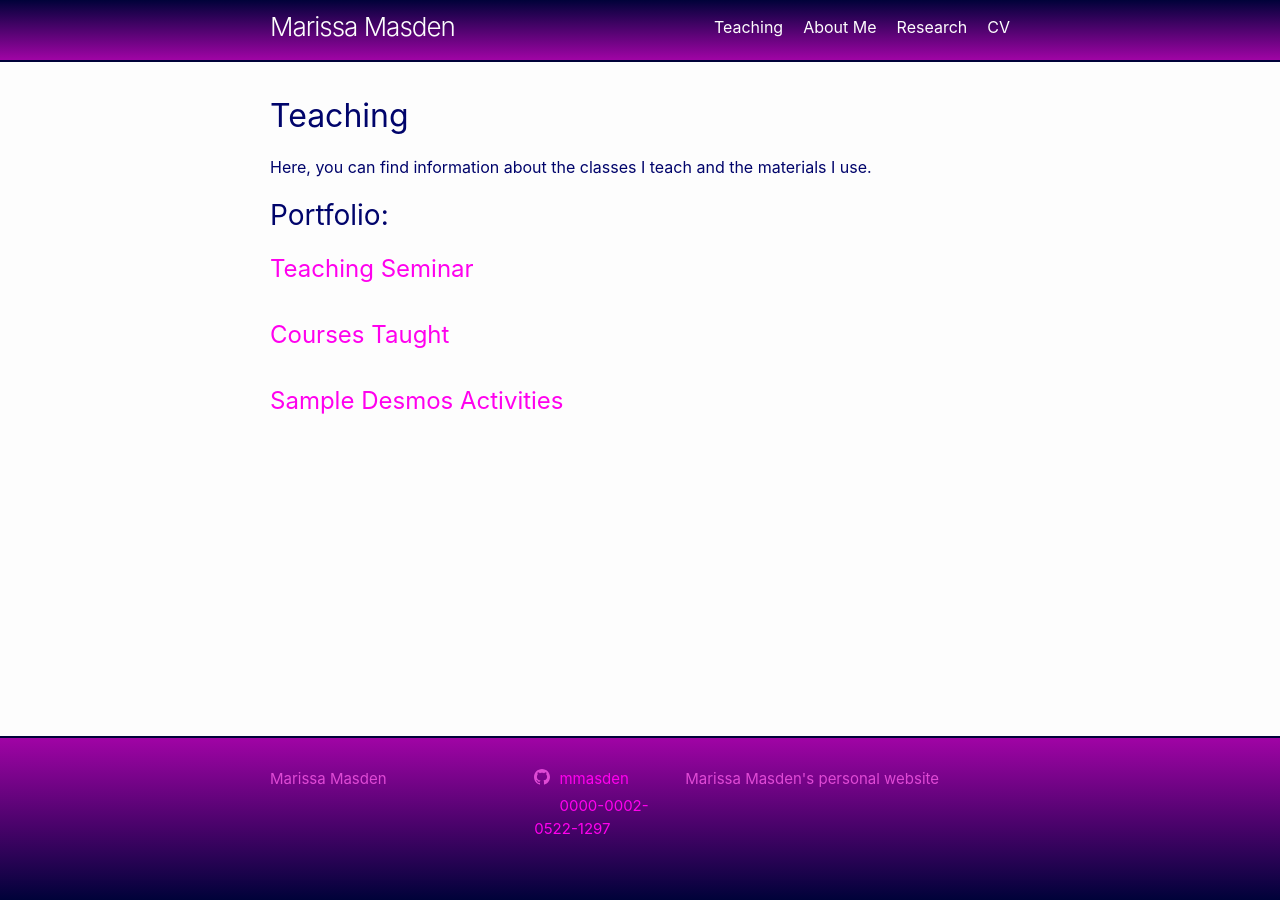
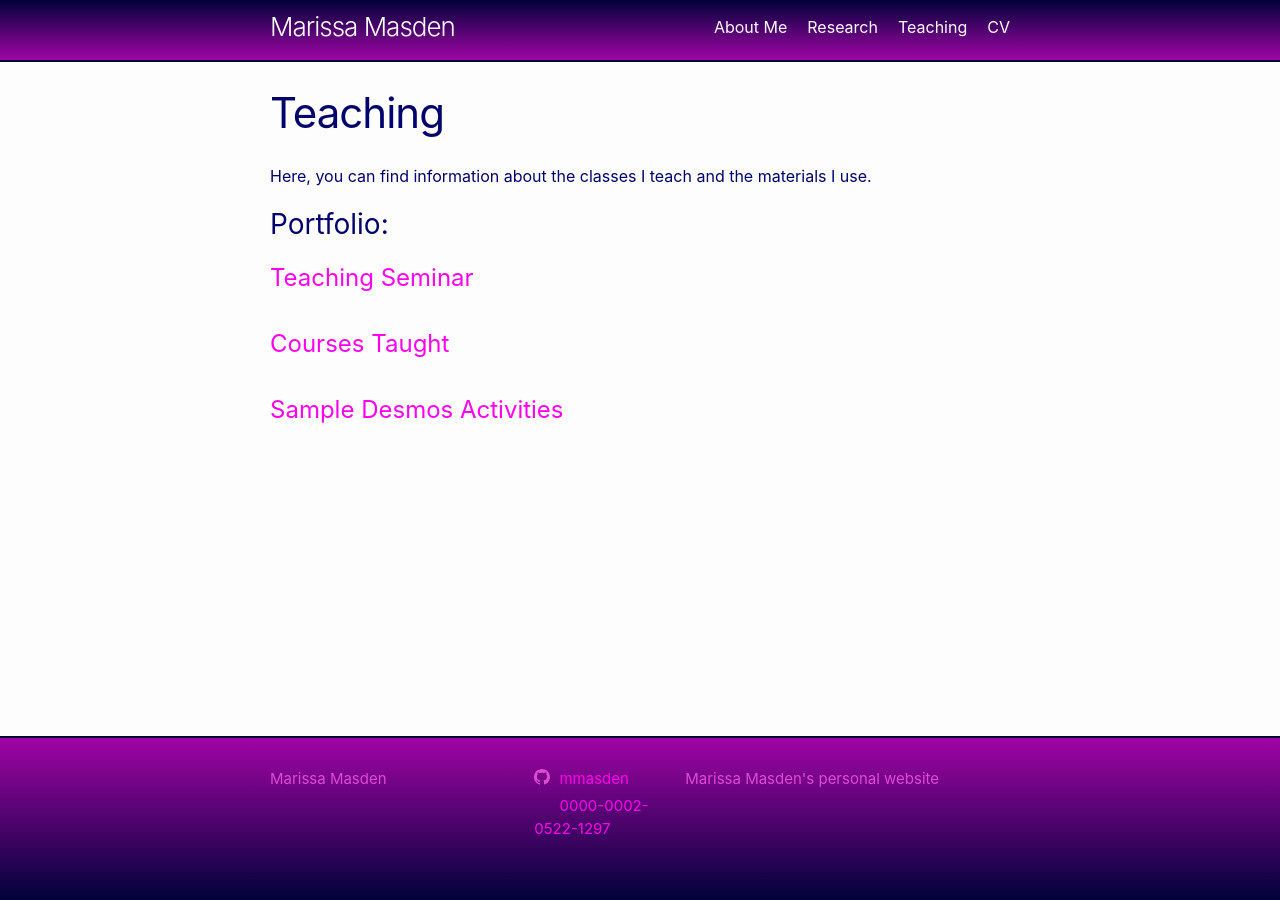
Before and after one commit to mmasden/mmasden.github.io, a Jekyll site: the page built from teaching/index.markdown, in a window 1280 px wide. Built offline with Jekyll 4.4.1, drawn with Linux system fonts in a browser that asks for light colours.

Commit message:
fixed menu order

```diff
--- a/_includes/header.html
+++ b/_includes/header.html
@@ -1,7 +1,7 @@
 <header class="site-header" role="banner">
 
   <div class="wrapper">
-    {%- assign default_paths = site.pages | map: "path" -%}
+    {%- assign default_paths = site.pages | sort:"order" | map: "path"  -%}
     {%- assign page_paths = site.header_pages | default: default_paths -%}
     <a class="site-title" rel="author" href="{{ "/" | relative_url }}">{{ site.title | escape }}</a>
 
--- a/_layouts/home.html
+++ b/_layouts/home.html
@@ -3,9 +3,13 @@ layout: default
 ---
 
 <div class="home">
-  {%- if page.title -%}
+<!--  {%- if page.title -%}
     <h1 class="page-heading">{{ page.title }}</h1>
-  {%- endif -%}
+  {%- endif -%}-->
+
+  <header class="post-header">
+    <h1 class="post-title">{{ page.title | escape }}</h1>
+  </header>
 
   {{ content }}
 
--- a/index.markdown
+++ b/index.markdown
@@ -4,6 +4,7 @@
 
 layout: page
 title: About Me
+order: 1
 ---
 
 ![image](assets/images/portrait.png){:style="float:right; width:200px; margin-left:30px;"}
--- a/research.markdown
+++ b/research.markdown
@@ -2,6 +2,7 @@
 layout: page
 title: Research
 permalink: /research/
+order: 2
 ---
 
 ### Research Interests
--- a/teaching/index.markdown
+++ b/teaching/index.markdown
@@ -2,6 +2,7 @@
 layout: home
 title: Teaching
 menu: main
+order: 3
 ---
 
 Here, you can find information about the classes I teach and the materials I use.
--- a/vitae.markdown
+++ b/vitae.markdown
@@ -2,6 +2,7 @@
 layout: page
 title: CV
 permalink: /cv/
+order: 4
 ---
 
 *Last updated on October 12, 2022.*
```
